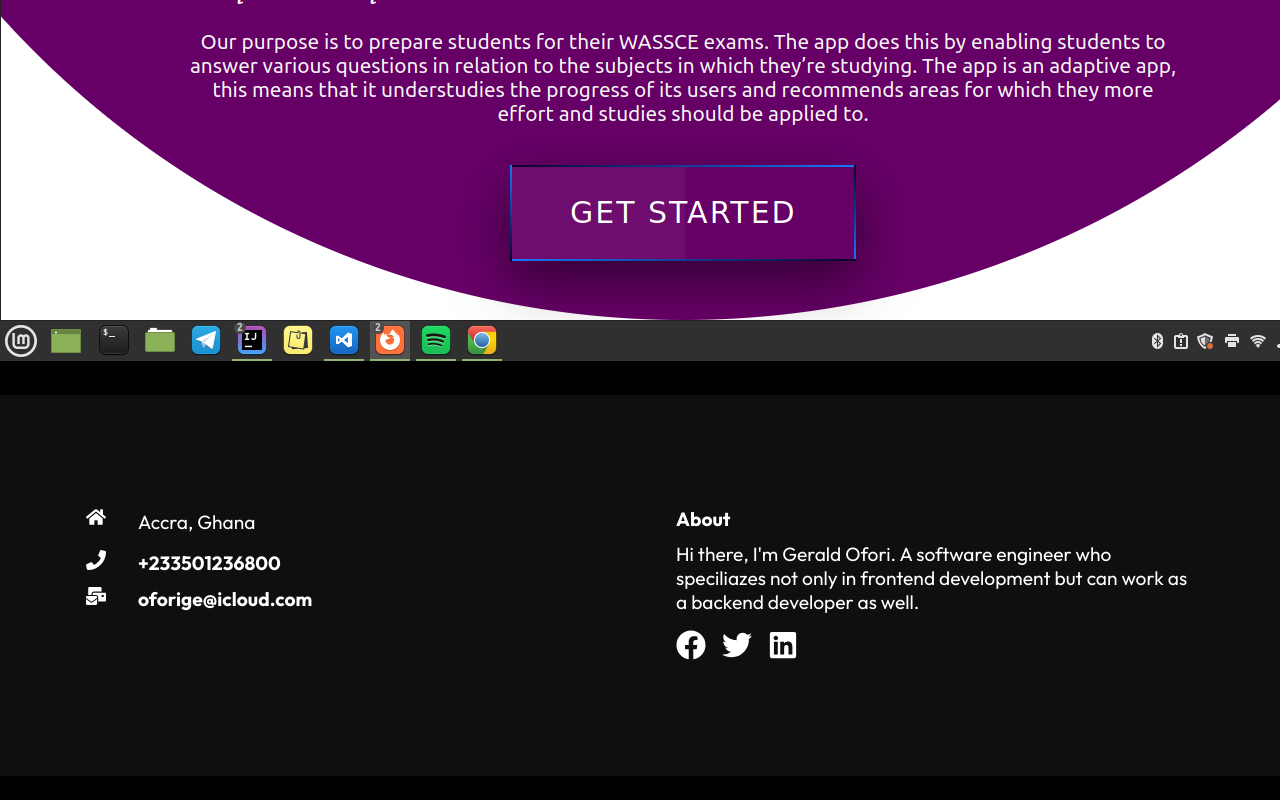
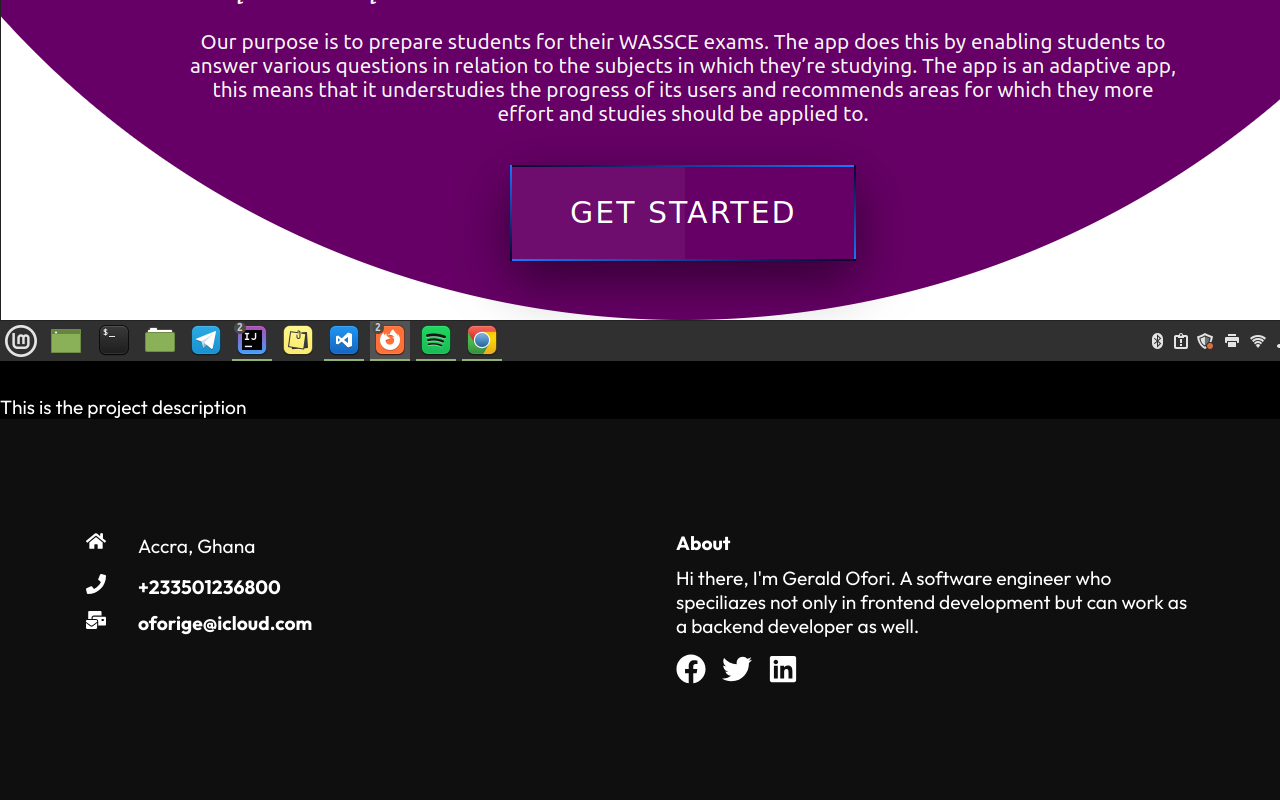
Before and after one commit to geraldofori/portfoliio, a React (Create React App) app: page /project in a window 1280 px wide. Shown: the part 927-1727 px from the top of the page. Before the commit the page ends 1703 px from the top, so only its background shows below. Built offline with nearby package versions, Linux system fonts and the light colour scheme.

Commit message:
added buttons to the project details page

```diff
--- a/src/components/WorkCard.js
+++ b/src/components/WorkCard.js
@@ -10,6 +10,10 @@ const WorkCard = () => {
             <div className="project-card">
                 <img src={alphaprep} alt=""/>
                 <h2 className="project-title">AlphaPrep</h2>
+                <div className="pro-details">
+                    <p>This is the project description</p>
+                    <div className="pro-btns"></div>
+                </div>
             </div>
         </div>
 
```
